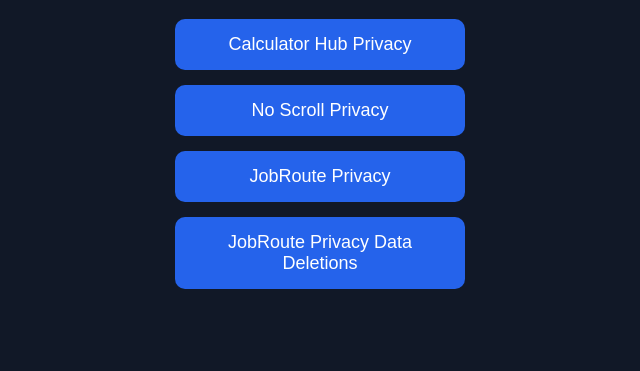
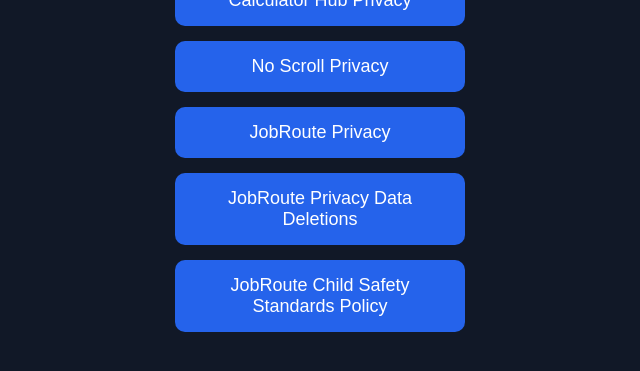
Before and after one commit to rohanmishra30/privacypolicyofapps, a plain HTML site: page Index.html in a window 1280 px wide. Shown: the part 297-668 px from the top of the page, without its empty margins (320-960 px from the left). Drawn offline with Linux system fonts and the light colour scheme.

Commit message:
Update Index.html

```diff
--- a/Index.html
+++ b/Index.html
@@ -68,6 +68,9 @@
         <a class="btn" href="datadeletion.html">
             JobRoute Privacy Data Deletions
         </a>
+        <a class="btn" href="childsafetyjobroute.html">
+            JobRoute Child Safety Standards Policy
+        </a>
     </div>
 
 </body>
```
